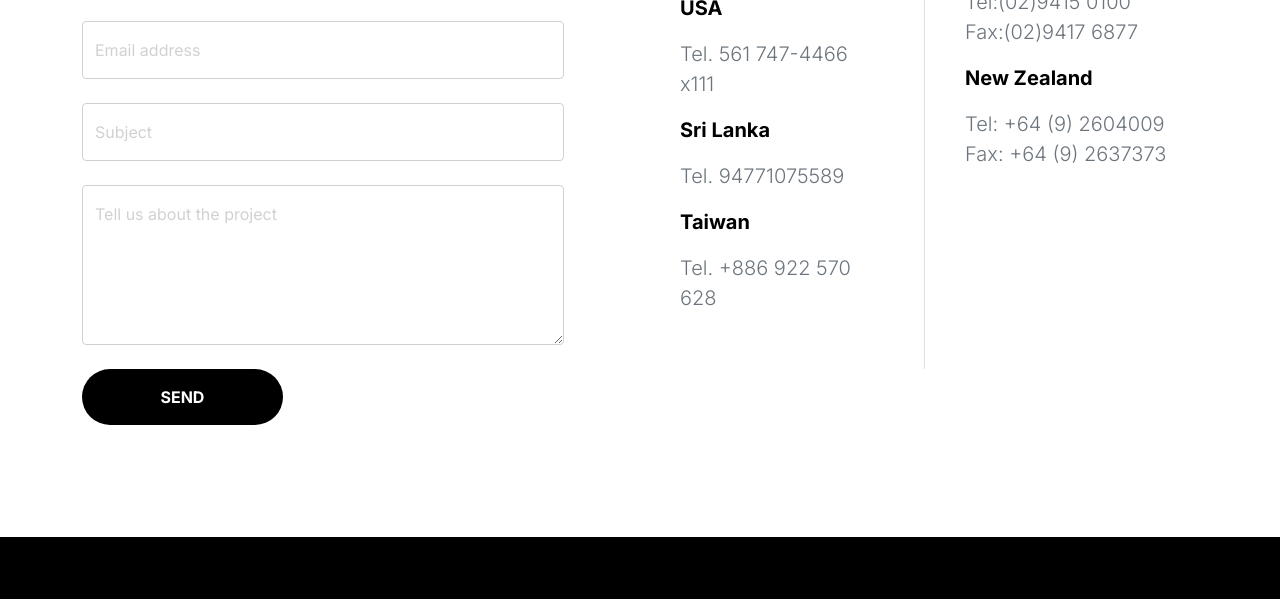
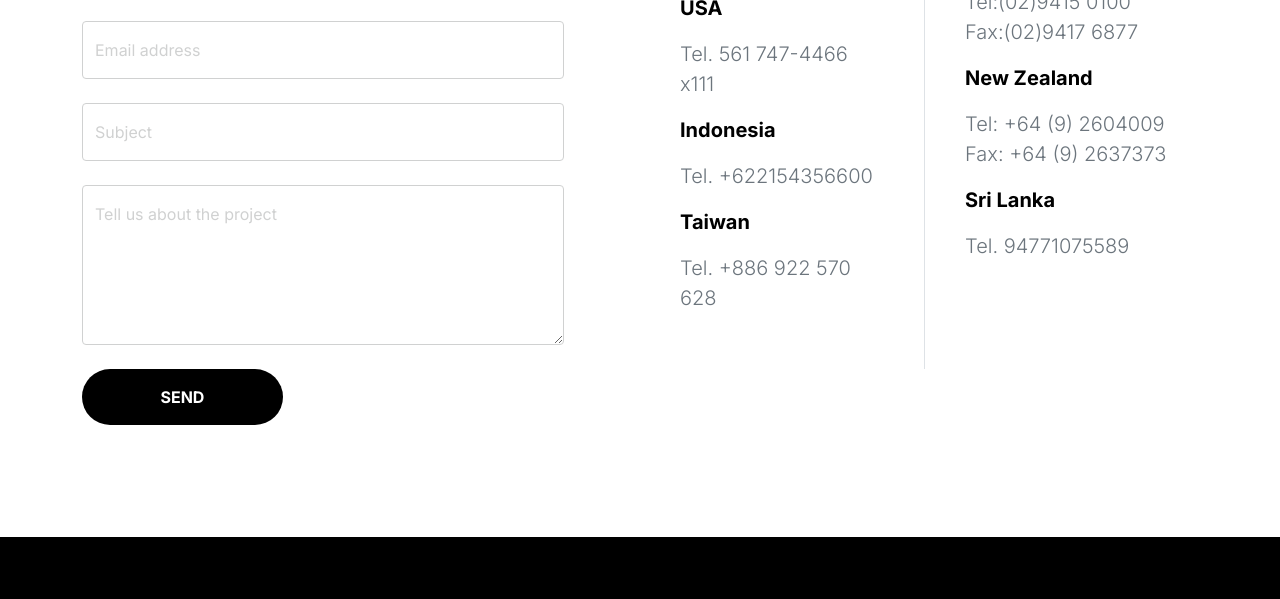
Before and after one commit to L1M1N4L/Transtel-web, a plain HTML site: page contact.html in a window 1280 px wide. Shown: the part 905-1504 px from the top of the page. Drawn offline with nearby package versions, Linux system fonts and the light colour scheme.

Commit message:
Update contact.html

```diff
--- a/contact.html
+++ b/contact.html
@@ -150,9 +150,10 @@
                                     <h6 class="mb-3">USA</h6>
                                     <p class="text-muted">Tel. 561 747-4466 x111</p>
 
-                                    <h6 class="mb-3">Sri Lanka</h6>
-                                    <p class="text-muted">Tel. 94771075589
+                                    <h6 class="mb-3">Indonesia</h6>
+                                    <p class="text-muted">Tel. +622154356600
                                     </p>
+
                                     <h6 class="mb-3">Taiwan</h6>
                                     <p class="text-muted">Tel. +886 922 570 628</p>
 
@@ -167,6 +168,9 @@
                                     <p class="text-muted"> Tel: +64 (9) 2604009
                                         <br>Fax: +64 (9) 2637373</p>
 
+                                        <h6 class="mb-3">Sri Lanka</h6>
+                                        <p class="text-muted">Tel. 94771075589
+                                        </p>
 
                                 </div>
 
```
